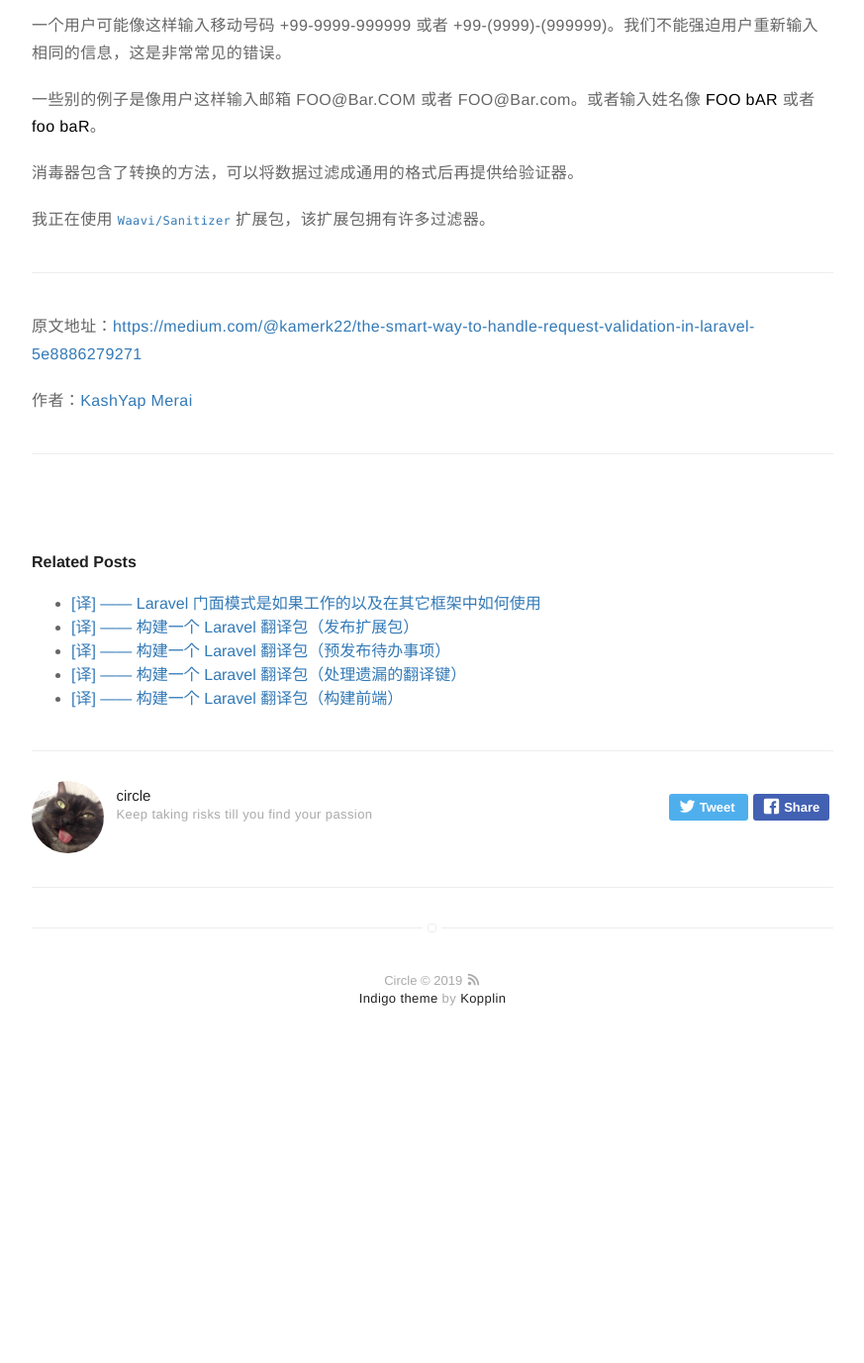
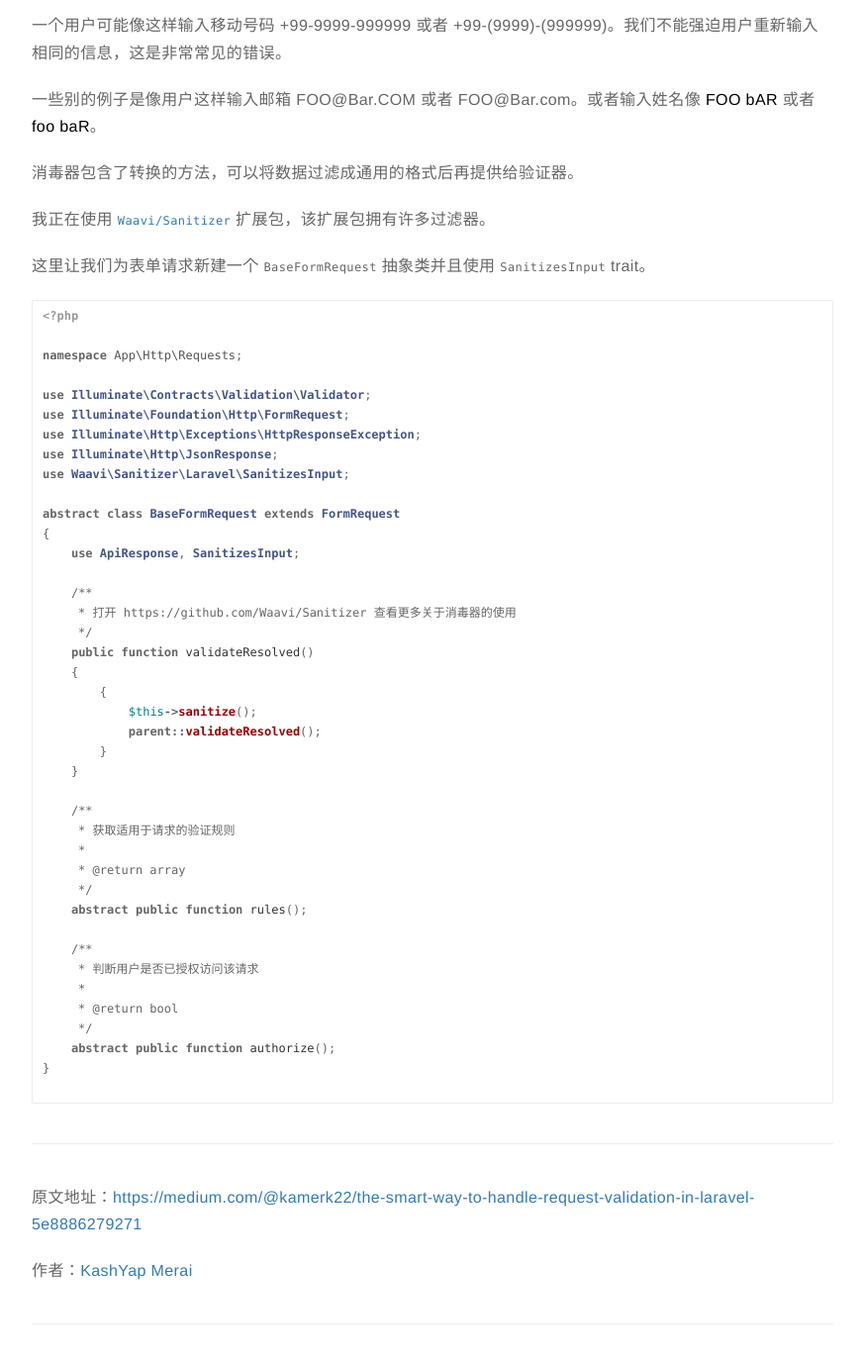
Before and after one commit to rust17/blog, a Jekyll site: the page built from _posts/second/2019-04-11-The-Smart-Way-To-Handle-Request-Validation-In-Laravel.markdown, in a window 1280 px wide and 1400 px high, scrolled down 3240 px. Shown: the top 1377 px of the window at 99% size, without its empty margins (203-1076 px from the left). Built offline with Jekyll 4.4.1, drawn with Linux system fonts in a browser that asks for light colours; before the commit the page ends 4320 px from its top, so only the background shows below that.

Commit message:
update article

````diff
--- a/_posts/second/2019-04-11-The-Smart-Way-To-Handle-Request-Validation-In-Laravel.markdown
+++ b/_posts/second/2019-04-11-The-Smart-Way-To-Handle-Request-Validation-In-Laravel.markdown
@@ -150,6 +150,51 @@ class UserController extends Controller
 
 我正在使用 [`Waavi/Sanitizer`][2] 扩展包，该扩展包拥有许多过滤器。
 
+这里让我们为表单请求新建一个 `BaseFormRequest` 抽象类并且使用 `SanitizesInput` trait。
+
+```php
+<?php
+
+namespace App\Http\Requests;
+
+use Illuminate\Contracts\Validation\Validator;
+use Illuminate\Foundation\Http\FormRequest;
+use Illuminate\Http\Exceptions\HttpResponseException;
+use Illuminate\Http\JsonResponse;
+use Waavi\Sanitizer\Laravel\SanitizesInput;
+
+abstract class BaseFormRequest extends FormRequest
+{
+    use ApiResponse, SanitizesInput;
+
+    /**
+     * 打开 https://github.com/Waavi/Sanitizer 查看更多关于消毒器的使用
+     */
+    public function validateResolved()
+    {
+        {
+            $this->sanitize();
+            parent::validateResolved();
+        }
+    }
+
+    /**
+     * 获取适用于请求的验证规则
+     *
+     * @return array
+     */
+    abstract public function rules();
+
+    /**
+     * 判断用户是否已授权访问该请求
+     *
+     * @return bool
+     */
+    abstract public function authorize();
+}
+
+```
+
 ---
 原文地址：[https://medium.com/@kamerk22/the-smart-way-to-handle-request-validation-in-laravel-5e8886279271](https://medium.com/@kamerk22/the-smart-way-to-handle-request-validation-in-laravel-5e8886279271)
 
````
